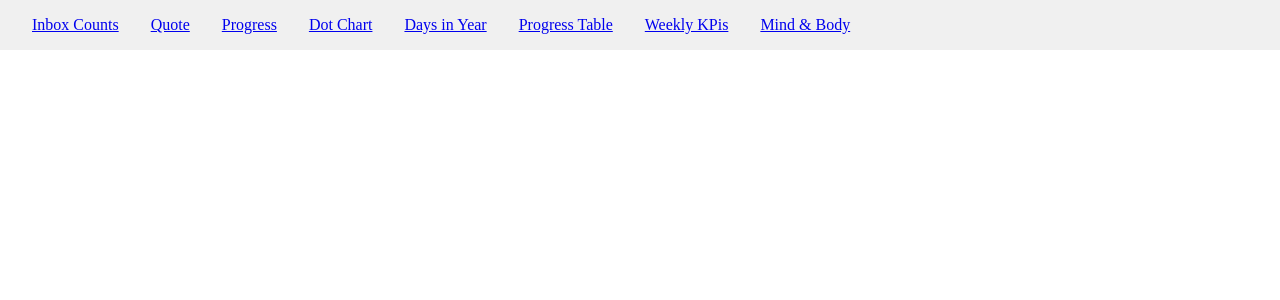
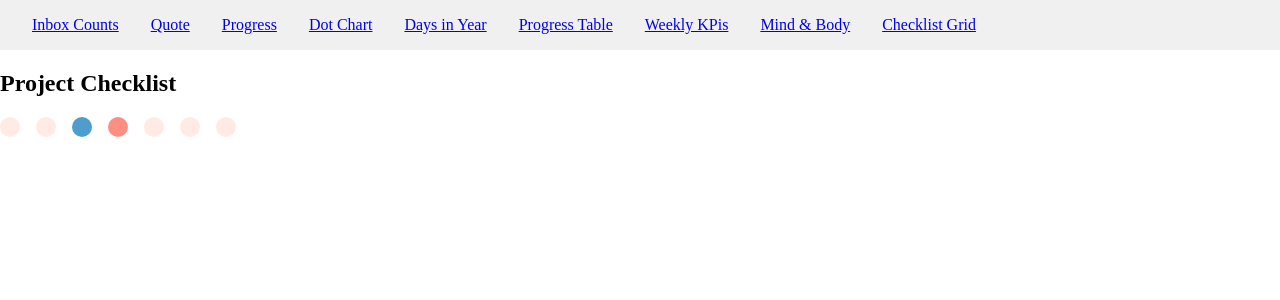
Before and after one commit to ben-miller/obsidian-components, a React (Create React App) app: page /checklist_grid in a window 1280 px wide. Shown: the top 300 px of the page. Built offline with nearby package versions, Linux system fonts and the light colour scheme.

Commit message:
Checklist grid

```diff
--- a/src/components/App.tsx
+++ b/src/components/App.tsx
@@ -7,6 +7,7 @@ import {fakeData} from "../models/fakeData";
 import {ProgressTable} from "./presenters/ProgressTable/ProgressTable";
 import {WeeklyKPIsView} from "../views/WeeklyKPIsView";
 import {MindAndBody} from "./containers/MindAndBody";
+import {ChecklistGrid} from "./presenters/ChecklistGrid/ChecklistGrid";
 
 const routes = [
 	{ path: "/", name: "Inbox Counts", component: <InboxCountTable />, exact: true },
@@ -17,6 +18,7 @@ const routes = [
 	{ path: "/progresss_table", name: "Progress Table", component: <ProgressTable title="Progress table" data={fakeData.mindAndBodyMetrics} cols={5} /> },
 	{ path: "/weekly_kpis", name: "Weekly KPis", component: <WeeklyKPIsView /> },
 	{ path: "/mind_and_body", name: "Mind & Body", component: <MindAndBody /> },
+	{ path: "/checklist_grid", name: "Checklist Grid", component: <ChecklistGrid /> },
 ];
 
 const Navbar = () => (
--- /dev/null
+++ b/src/components/presenters/ChecklistGrid/ChecklistGrid.tsx
@@ -0,0 +1,66 @@
+import React from "react";
+import {DotChart, DotProps} from "../DotChart/DotChart";
+
+enum ChecklistGridState {
+	TODO = 0,
+	DOING = 1,
+	DONE = 2
+}
+
+interface ChecklistGridDotProps extends DotProps {
+	label: string;
+}
+
+interface ChecklistGridProps {
+	title?: string;
+	data: ChecklistGridDotProps[];
+	statusClasses: Record<number, string>;
+	cols?: number;
+	dotSize?: number;
+	dotGap?: number;
+}
+
+export const ChecklistGrid: React.FC<ChecklistGridProps> = (
+	{
+		title = 'Project Checklist',
+		data = [
+			{
+				state: ChecklistGridState.TODO,
+				label: 'Github heat map'
+			},{
+				state: ChecklistGridState.TODO,
+				label: 'Stacked bar chart for summarizing time use'
+			},{
+				state: ChecklistGridState.DOING,
+				label: 'Checklist grid'
+			},{
+				state: ChecklistGridState.DONE,
+				label: 'Dot count chart'
+			},{
+				state: ChecklistGridState.TODO,
+				label: 'Day of year dot chart'
+			},{
+				state: ChecklistGridState.TODO,
+				label: 'Financial metrics'
+			},{
+				state: ChecklistGridState.TODO,
+				label: 'Skill tree'
+			}],
+		statusClasses = {
+			[ChecklistGridState.TODO]: 'bg-primary-50',
+			[ChecklistGridState.DOING]: 'bg-secondary-dark',
+			[ChecklistGridState.DONE]: 'bg-primary-400'
+		},
+		cols = 10,
+		dotSize = 20,
+		dotGap = 16
+	}) => {
+	return <DotChart
+		title={title}
+		data={data}
+		statusClasses={statusClasses}
+		cols={cols}
+		dotSize={dotSize}
+		dotGap={dotGap}
+	/>
+};
```
